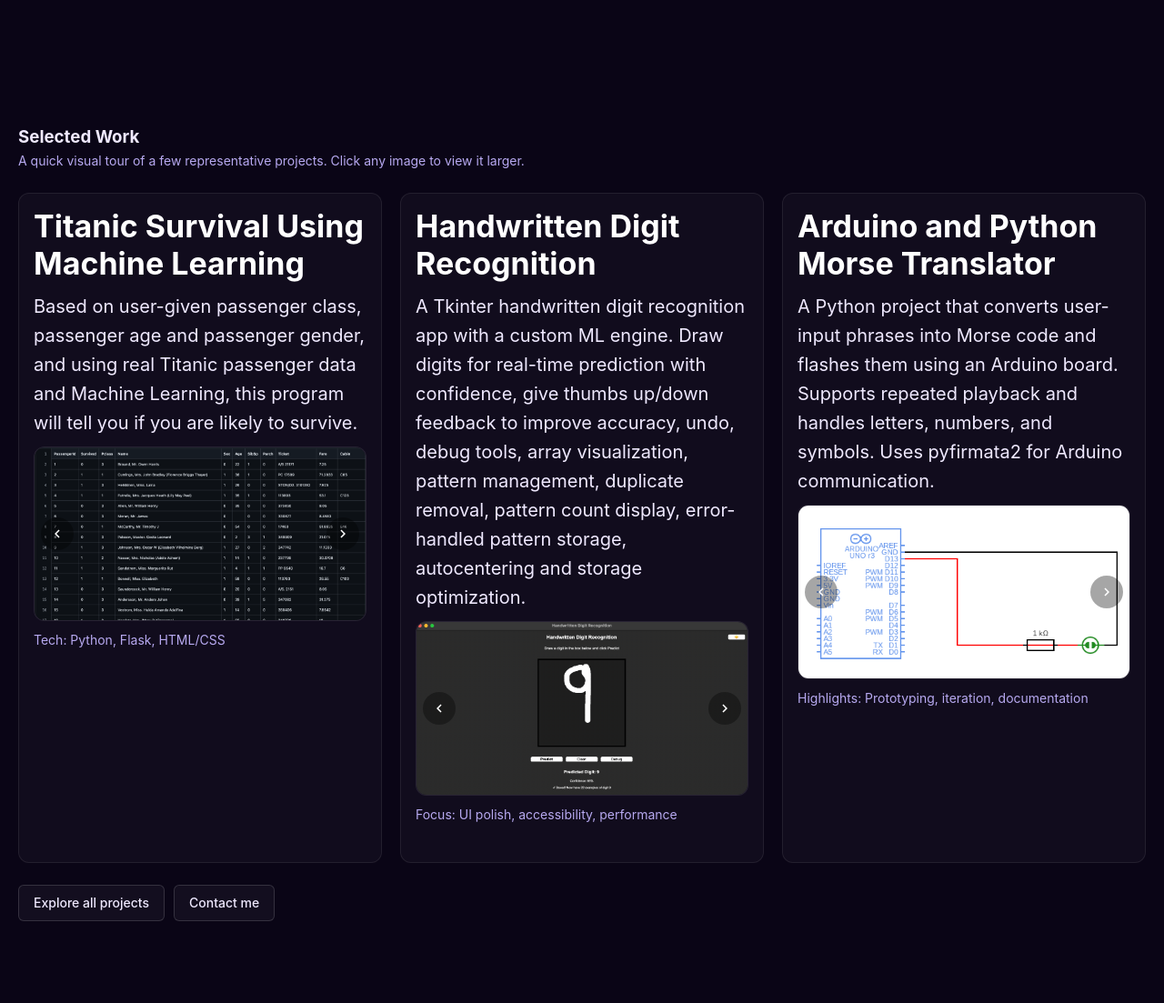
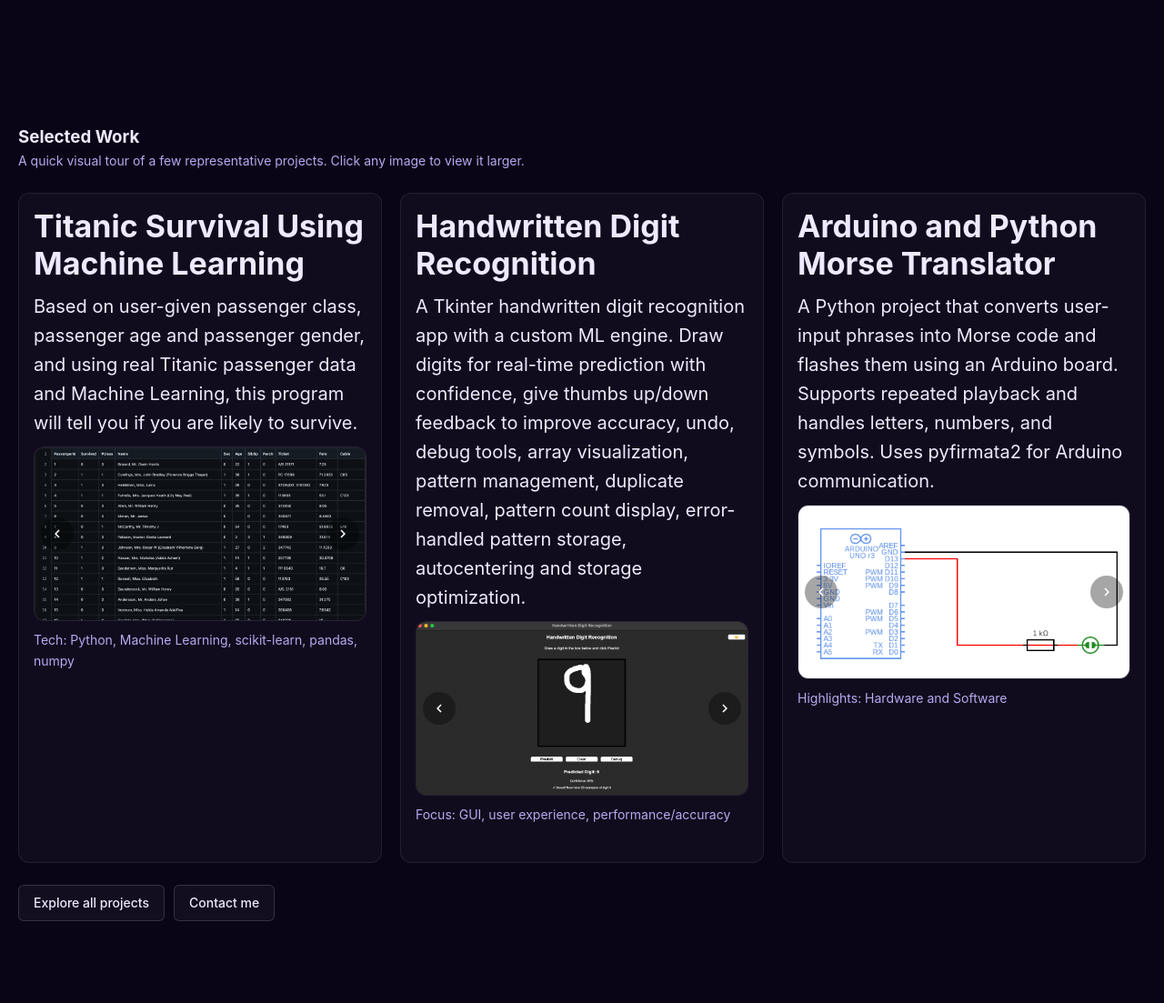
Before and after one commit to Yusuf-Siddiqui-08/portfolio, a Flask app: page / in a window 1280 px wide. Shown: the part 665-1768 px from the top of the page at 91% size. Run offline with Flask 3, Linux system fonts and the light colour scheme.

Commit message:
refactor: Update project card structure in index.html for improved accessibility and styling
- Wrap project titles and descriptions in anchor tags for better link accessibility
- Update alt text for images to provide clearer context
- Enhance overall layout for a more cohesive design

```diff
--- a/templates/index.html
+++ b/templates/index.html
@@ -79,14 +79,18 @@
 
         <div class="spotlight-grid">
           <article class="project-card">
-            <h4 class="spotlight-title"><a href="https://github.com/Yusuf-Siddiqui-08/Titanic-Survival-Using-Machine-Learning" target="_blank" rel="noopener">Titanic Survival Using Machine Learning</a></h4>
-            <p class="spotlight-desc">Based on user-given passenger class, passenger age and passenger gender, and using real Titanic passenger data and Machine Learning, this program will tell you if you are likely to survive.</p>
+            <a href="https://github.com/Yusuf-Siddiqui-08/Titanic-Survival-Using-Machine-Learning" target="_blank" rel="noopener" class="spotlight-text-link">
+              <div class="spotlight-text">
+                <h4 class="spotlight-title">Titanic Survival Using Machine Learning</h4>
+                <p class="spotlight-desc">Based on user-given passenger class, passenger age and passenger gender, and using real Titanic passenger data and Machine Learning, this program will tell you if you are likely to survive.</p>
+              </div>
+            </a>
             <div class="carousel" data-carousel>
               <div class="carousel-viewport">
                 <div class="carousel-track">
-                  <div class="slide"><img loading="lazy" src="{{ url_for('project_images', filename='1.png') }}" alt="Spotlight A - screen 1" onclick="openImageModal(this.src, this.alt)"></div>
-                  <div class="slide"><img loading="lazy" src="{{ url_for('project_images', filename='2.png') }}" alt="Spotlight A - screen 2" onclick="openImageModal(this.src, this.alt)"></div>
-                  <div class="slide"><img loading="lazy" src="{{ url_for('project_images', filename='3.png') }}" alt="Spotlight A - screen 3" onclick="openImageModal(this.src, this.alt)"></div>
+                  <div class="slide"><img loading="lazy" src="{{ url_for('project_images', filename='1.png') }}" alt="Titanic ML screenshot 1" onclick="openImageModal(this.src, this.alt)"></div>
+                  <div class="slide"><img loading="lazy" src="{{ url_for('project_images', filename='2.png') }}" alt="Titanic ML screenshot 2" onclick="openImageModal(this.src, this.alt)"></div>
+                  <div class="slide"><img loading="lazy" src="{{ url_for('project_images', filename='3.png') }}" alt="Titanic ML screenshot 3" onclick="openImageModal(this.src, this.alt)"></div>
                 </div>
               </div>
               <button class="carousel-btn prev" aria-label="Previous slide">
@@ -96,18 +100,22 @@
                 <svg width="18" height="18" viewBox="0 0 24 24" fill="currentColor" aria-hidden="true"><path d="M8.59 16.59 13.17 12 8.59 7.41 10 6l6 6-6 6z"/></svg>
               </button>
             </div>
-            <p class="note" style="margin-top:10px;">Tech: Python, Flask, HTML/CSS</p>
+            <p class="note" style="margin-top:10px;">Tech: Python, Machine Learning, scikit-learn, pandas, numpy</p>
           </article>
 
           <article class="project-card">
-            <h4 class="spotlight-title"><a href="https://github.com/Yusuf-Siddiqui-08/Handwritten-Digit-Recognition" target="_blank" rel="noopener">Handwritten Digit Recognition</a></h4>
-            <p class="spotlight-desc">A Tkinter handwritten digit recognition app with a custom ML engine. Draw digits for real-time prediction with confidence, give thumbs up/down feedback to improve accuracy, undo, debug tools, array visualization, pattern management, duplicate removal, pattern count display, error-handled pattern storage, autocentering and storage optimization.</p>
+            <a href="https://github.com/Yusuf-Siddiqui-08/Handwritten-Digit-Recognition" target="_blank" rel="noopener" class="spotlight-text-link">
+              <div class="spotlight-text">
+                <h4 class="spotlight-title">Handwritten Digit Recognition</h4>
+                <p class="spotlight-desc">A Tkinter handwritten digit recognition app with a custom ML engine. Draw digits for real-time prediction with confidence, give thumbs up/down feedback to improve accuracy, undo, debug tools, array visualization, pattern management, duplicate removal, pattern count display, error-handled pattern storage, autocentering and storage optimization.</p>
+              </div>
+            </a>
             <div class="carousel" data-carousel>
               <div class="carousel-viewport">
                 <div class="carousel-track">
-                  <div class="slide"><img loading="lazy" src="{{ url_for('project_images', filename='4.png') }}" alt="Spotlight B - screen 1" onclick="openImageModal(this.src, this.alt)"></div>
-                  <div class="slide"><img loading="lazy" src="{{ url_for('project_images', filename='5.png') }}" alt="Spotlight B - screen 2" onclick="openImageModal(this.src, this.alt)"></div>
-                  <div class="slide"><img loading="lazy" src="{{ url_for('project_images', filename='6.png') }}" alt="Spotlight B - screen 3" onclick="openImageModal(this.src, this.alt)"></div>
+                  <div class="slide"><img loading="lazy" src="{{ url_for('project_images', filename='4.png') }}" alt="Handwritten digit recognition interface" onclick="openImageModal(this.src, this.alt)"></div>
+                  <div class="slide"><img loading="lazy" src="{{ url_for('project_images', filename='5.png') }}" alt="Digit drawing canvas with prediction" onclick="openImageModal(this.src, this.alt)"></div>
+                  <div class="slide"><img loading="lazy" src="{{ url_for('project_images', filename='6.png') }}" alt="ML model training visualization" onclick="openImageModal(this.src, this.alt)"></div>
                 </div>
               </div>
               <button class="carousel-btn prev" aria-label="Previous slide">
@@ -117,12 +125,16 @@
                 <svg width="18" height="18" viewBox="0 0 24 24" fill="currentColor" aria-hidden="true"><path d="M8.59 16.59 13.17 12 8.59 7.41 10 6l6 6-6 6z"/></svg>
               </button>
             </div>
-            <p class="note" style="margin-top:10px;">Focus: UI polish, accessibility, performance</p>
+            <p class="note" style="margin-top:10px;">Focus: GUI, user experience, performance/accuracy</p>
           </article>
 
           <article class="project-card">
-            <h4 class="spotlight-title"><a href="https://github.com/Yusuf-Siddiqui-08/Arduino-and-Python-Morse-Translator" target="_blank" rel="noopener">Arduino and Python Morse Translator</a></h4>
-            <p class="spotlight-desc">A Python project that converts user-input phrases into Morse code and flashes them using an Arduino board. Supports repeated playback and handles letters, numbers, and symbols. Uses pyfirmata2 for Arduino communication.</p>
+            <a href="https://github.com/Yusuf-Siddiqui-08/Arduino-and-Python-Morse-Translator" target="_blank" rel="noopener" class="spotlight-text-link">
+              <div class="spotlight-text">
+                <h4 class="spotlight-title">Arduino and Python Morse Translator</h4>
+                <p class="spotlight-desc">A Python project that converts user-input phrases into Morse code and flashes them using an Arduino board. Supports repeated playback and handles letters, numbers, and symbols. Uses pyfirmata2 for Arduino communication.</p>
+              </div>
+            </a>
             <div class="carousel" data-carousel>
               <div class="carousel-viewport">
                 <div class="carousel-track">
@@ -137,7 +149,7 @@
                 <svg width="18" height="18" viewBox="0 0 24 24" fill="currentColor" aria-hidden="true"><path d="M8.59 16.59 13.17 12 8.59 7.41 10 6l6 6-6 6z"/></svg>
               </button>
             </div>
-            <p class="note" style="margin-top:10px;">Highlights: Prototyping, iteration, documentation</p>
+            <p class="note" style="margin-top:10px;">Highlights: Hardware and Software</p>
           </article>
         </div>
 
```
